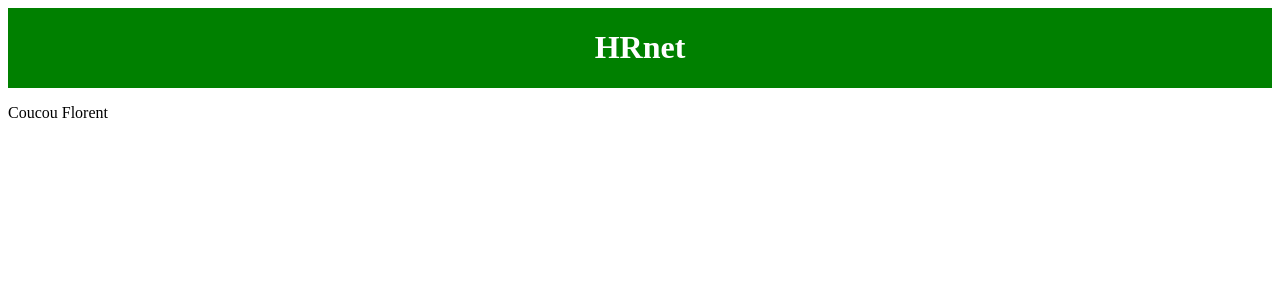
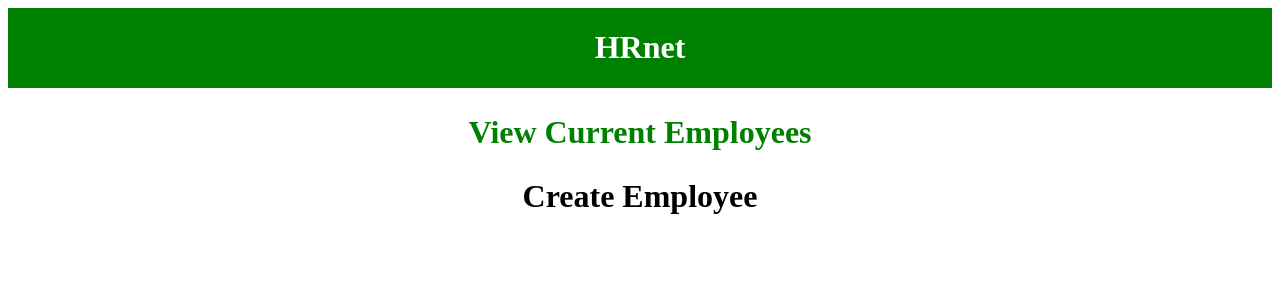
Before and after one commit to damodred53/HRNet, a React (Vite) app in the folder HRnet/: page / in a window 1280 px wide. Shown: the top 300 px of the page. Built offline with nearby package versions, Linux system fonts and the light colour scheme.

Commit message:
intégration du composant createEmployee

```diff
--- /dev/null
+++ b/HRnet/sass/layout/CreateEmployee.scss
@@ -0,0 +1,28 @@
+
+.createemployee {
+
+    @include displayFlexJustified;
+    width: 100%;
+
+    &_span {
+
+        text-align: center;
+
+        &_link {
+
+            text-decoration: none;
+            color: green;
+
+
+        }
+
+        &_title1 {
+            cursor: pointer;
+            font-size: 2rem;
+        }
+
+        &_title2 {
+            font-size: 2rem;
+        }
+    }
+}
--- a/HRnet/src/App.jsx
+++ b/HRnet/src/App.jsx
@@ -1,4 +1,5 @@
-import Header from "./Components/Header/Header"
+import Header from "./Components/Header/Header";
+import CreateEmployee from "./Components/CreateEmployee/CreateEmployee";
 
 function App() {
 
@@ -6,7 +7,7 @@ function App() {
     <>
       <div>
         <Header />
-        <p>Coucou Florent</p>
+        <CreateEmployee />
       </div>
     </>
   )
--- /dev/null
+++ b/HRnet/src/Components/CreateEmployee/CreateEmployee.jsx
@@ -0,0 +1,17 @@
+import { Link } from "react-router-dom";
+const CreateEmployee = () => {
+
+
+    return (
+
+        <div className="createemployee">
+            <span className="createemployee_span">
+                <Link className="createemployee_span_link" to={`./employee`} ><h2 className="createemployee_span_title1">View Current Employees</h2></Link>
+                <h2 className="createemployee_span_title2">Create Employee</h2>
+            </span>
+        </div>
+
+    )
+}
+
+export default CreateEmployee;
--- a/HRnet/src/main.scss
+++ b/HRnet/src/main.scss
@@ -10,3 +10,4 @@
 
 //imports des fichiers du dossier Layout
 @import "../sass/layout/Header.scss";
+@import "../sass/layout/CreateEmployee.scss";
```
